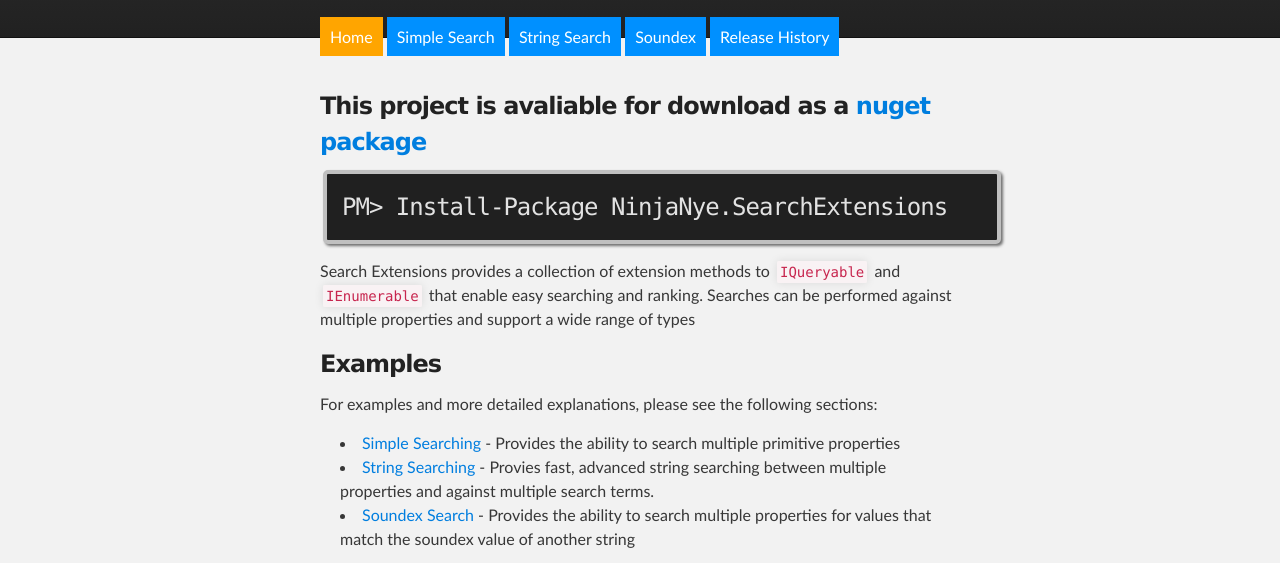
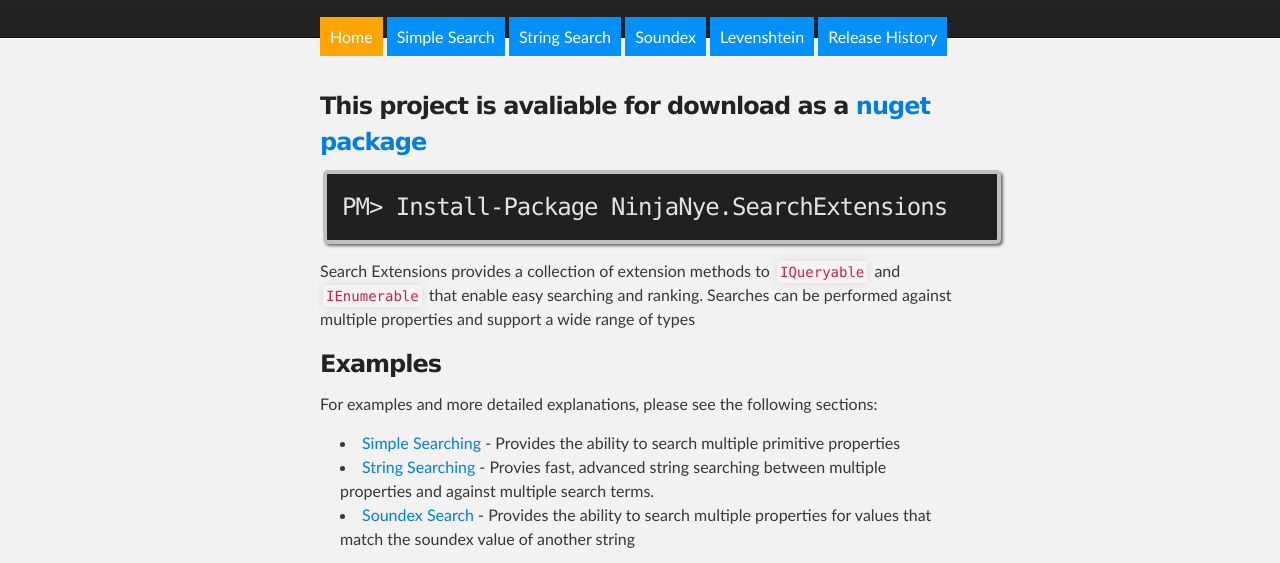
Before and after one commit to ninjanye/SearchExtensions, a plain HTML site: page index.html in a window 1280 px wide. Shown: the part 208-771 px from the top of the page. Drawn offline with Linux system fonts and the light colour scheme.

Commit message:
Update navigation

```diff
--- a/index.html
+++ b/index.html
@@ -24,7 +24,7 @@
           <a href="simplesearch.html" class="menu">Simple Search</a>
           <a href="stringsearch.html" class="menu">String Search</a>
           <a href="soundex.html" class="menu">Soundex</a>
-<!--          <a href="levenshtein.html" class="menu">Levenshtein</a>-->
+          <a href="levenshtein.html" class="menu">Levenshtein</a>
           <a href="releasehistory.html" class="menu">Release History</a>
         </section>
       </header>
```
Also changed, not shown: releasehistory.html (+1 -1 lines), simplesearch.html (+1 -1 lines), soundex.html (+1 -1 lines), stringsearch.html (+1 -1 lines).
